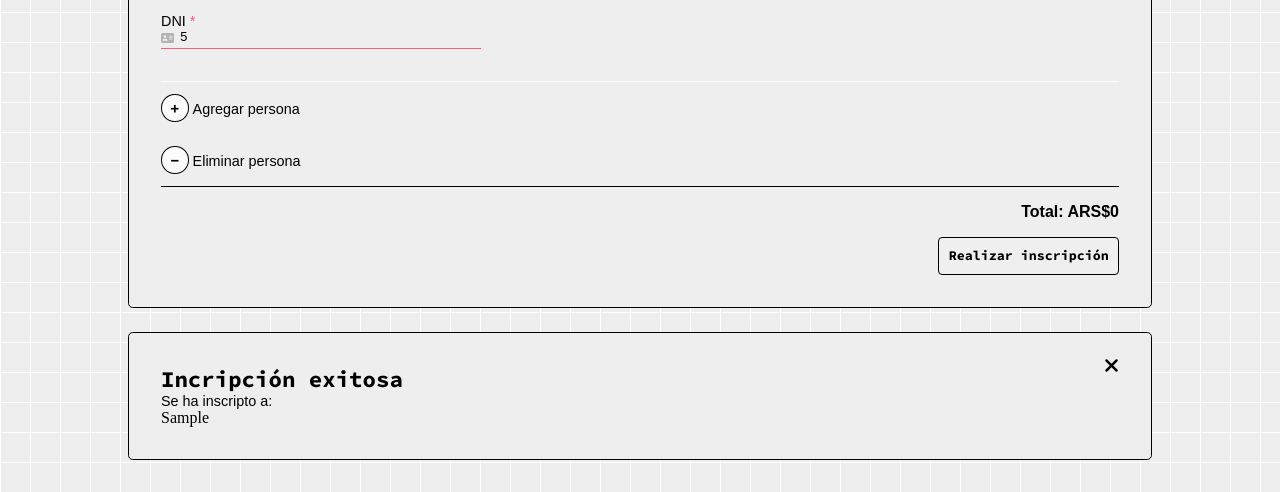
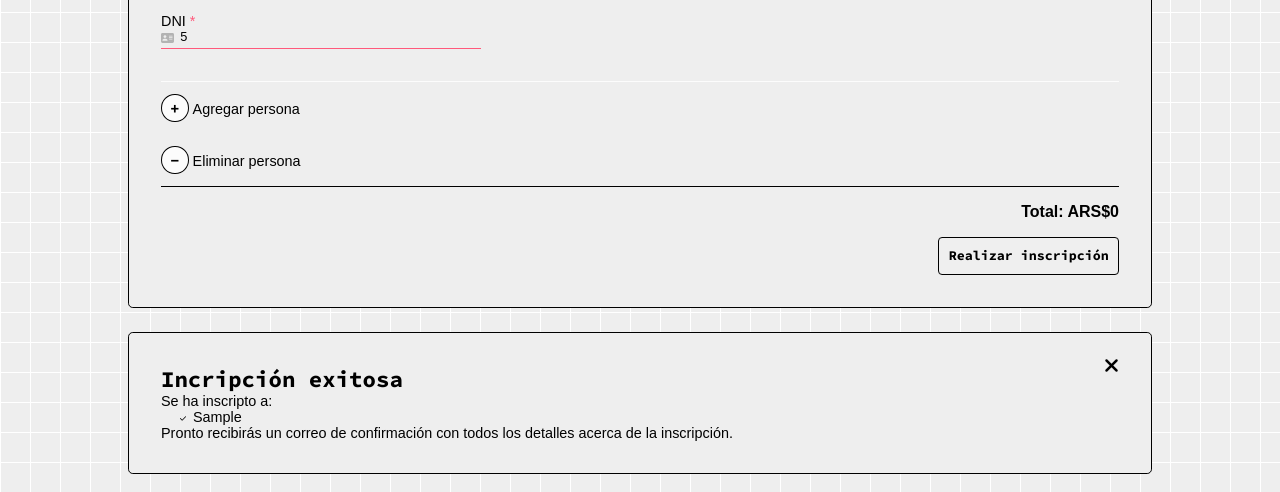
Before and after one commit to elianadenise/academiaclementina, a plain HTML site: page inscripcion.html in a window 1280 px wide. Both pictures are taken after typing "Sample", "name@example.com", "5" into the empty fields and a click on the input "Realizar inscripción". Shown: the part 254-746 px from the top of the page. Drawn offline with Linux system fonts and the light colour scheme; a web font is replaced by a local one.

Commit message:
inscripcion

```diff
--- a/css/inscripcion.css
+++ b/css/inscripcion.css
@@ -5,23 +5,23 @@
   padding: 3em 0;
 }
 
-.inscripcion section article{
+.inscripcion section article {
   height: auto;
   background-color: var(--gris);
   padding: 2em;
   width: 80%;
   margin: auto;
 }
-.inscripcion section:hover{
+.inscripcion section:hover {
   transition: 0.5s;
   filter: drop-shadow(0 0.5vh 0.5vh #cecece);
 }
-.inscripcion form{
+.inscripcion form {
   display: flex;
   flex-direction: column;
   align-items: start;
 }
-.inscripcion form .form-estudiante{
+.inscripcion form .form-estudiante {
   display: flex;
   flex-direction: row;
   flex-wrap: wrap;
@@ -31,11 +31,12 @@
   border-bottom: 1px solid var(--blanco);
   padding: 1em 0;
 }
-.inscripcion form .form-estudiante .datos{
+.inscripcion form .form-estudiante .datos {
   width: 20rem;
   padding: 0 0 1em 0;
 }
-.inscripcion form .form-estudiante .datos input, .inscripcion form .form-estudiante .datos label{
+.inscripcion form .form-estudiante .datos input,
+.inscripcion form .form-estudiante .datos label {
   display: block;
   margin: 0;
 }
@@ -70,27 +71,22 @@
   border: 1px solid var(--negro);
   color: var(--gris);
 }
-.resta{
+.resta {
   margin: auto 0;
 }
-.agregar-persona, .eliminar-persona{
+.agregar-persona,
+.eliminar-persona {
   margin: 1em 0;
 }
-.agregar-persona .suma, .agregar-persona p, .eliminar-persona .resta, .eliminar-persona p{
+.agregar-persona .suma,
+.agregar-persona p,
+.eliminar-persona .resta,
+.eliminar-persona p {
   display: inline;
 }
 
-/* terminos y condiciones
-.terminos-y-condiciones{
-    margin-bottom: 1em;
-}
-.terminos-y-condiciones .check, .terminos-y-condiciones p{
-    display: inline-block;
-    text-align: right;
-} */
-
 /* total */
-.inscripcion .total{
+.inscripcion .total {
   display: flex;
   flex-direction: column;
   align-items: end;
@@ -98,7 +94,7 @@
   padding-top: 1em;
   border-top: 1px solid var(--negro);
 }
-.inscripcion .total p{
+.inscripcion .total p {
   font-size: 1rem;
   font-weight: 600;
   text-align: end;
@@ -118,44 +114,57 @@
   max-width: 100%;
   margin-top: 3em;
 }
-.inscripcion img:hover{
+.inscripcion img:hover {
   filter: none;
   transition: 0.5s;
 }
 
 /* iconos */
-.datos .nombreapellido, .datos .dni, .datos .email{
+.datos .nombreapellido,
+.datos .dni,
+.datos .email {
   background-repeat: no-repeat;
   background-size: 1em;
   background-position: center left;
 }
-.datos .nombreapellido{
+.datos .nombreapellido {
   background-image: url(../img/user-solid.svg);
 }
-.datos .dni{
+.datos .dni {
   background-image: url(../img/address-card-solid.svg);
 }
 .datos .email {
   background-image: url(../img/envelope-solid.svg);
 }
 
-#personasAgregadas{
+#personasAgregadas {
   width: 100%;
 }
 
+#estudiantes-popup li {
+  font-family: var(--fuente-tres);
+  font-size: 0.9em;
+}
+
 /* popup */
-#cerrarPopup{
+#cerrarPopup {
   cursor: pointer;
   color: var(--negro);
   float: right;
 }
-#cerrarPopup:hover{
+#cerrarPopup:hover {
   transition: 0.5s;
   color: var(--rosa);
 }
-.popup-inscriptos{
+.popup-inscriptos {
   margin-top: 1.5em;
 }
-.popup-inscriptos h2{
+.popup-inscriptos h2 {
   text-align: left;
 }
+.popup-inscriptos ul {
+  padding: 0 2em;
+  /* list-style: circle inside; */
+  /* list-style-type:  square; */
+  list-style-image: url("../img/check-solid.svg");
+}
--- a/inscripcion.html
+++ b/inscripcion.html
@@ -139,12 +139,12 @@
     </section>
 
     <section class="popup-inscriptos">
-      <article id="popup" class="borde">
-        <!--D-NONEEEEE-->
+      <article id="popup" class="borde d-none">
         <i class="fa-solid fa-xmark fa-lg" id="cerrarPopup"></i>
         <h2>Incripción exitosa</h2>
         <p>Se ha inscripto a:</p>
         <ul id="estudiantes-popup"></ul>
+        <p>Pronto recibirás un correo de confirmación con todos los detalles acerca de la inscripción.</p>
       </article>
     </section>
 
--- a/js/inscripcion.js
+++ b/js/inscripcion.js
@@ -2,8 +2,9 @@ let formulario = document.getElementById("form-inscripcion");
 formulario.addEventListener("submit", (e) => {
     e.preventDefault();
     validar();
+    // personasInscriptas();
 });
-personasInscriptas();
+
 /* VALIDACIONES */
 let regexLetras = /^[a-zA-Z\s]+$/;
 let regexEmail = /^[0-9a-zA-Z._.-]+\@[0-9a-zA-Z._.-]+\.[0-9a-zA-Z._.-]+$/;
@@ -11,17 +12,22 @@ let regexNumeros = /^[0-9]+$/;
 
 function validar() {
     let personasAgregadas = document.querySelectorAll(".form-estudiante");
-
+    let inscripcion = 0;
     for (let i = 1; i <= personasAgregadas.length; i++) {
         let errorNombreApellido = false;
         let mensajeErrorNombreApellido = "";
         let nombreApellido = document.getElementById(`nombreyapellido${i}`).value;
-        if (!regexLetras.test(nombreApellido) || (nombreApellido.length == 0 || nombreApellido.length > 50)) {
+        if (!regexLetras.test(nombreApellido) ||
+            nombreApellido.length == 0 ||
+            nombreApellido.length > 50) {
             errorNombreApellido = true;
-            mensajeErrorNombreApellido = "Nombre no es válido";
+            mensajeErrorNombreApellido = "Nombre no es válido.";
+        } else {
+            mensajeErrorNombreApellido = "";
         }
         if (errorNombreApellido) {
-            document.getElementById(`errorNombreApellido${i}`).innerHTML = mensajeErrorNombreApellido;
+            document.getElementById(`errorNombreApellido${i}`).innerHTML =
+                mensajeErrorNombreApellido;
         }
 
         let errorEmail = false;
@@ -29,7 +35,9 @@ function validar() {
         let email = document.getElementById(`email${i}`).value;
         if (!regexEmail.test(email)) {
             errorEmail = true;
-            mensajeEmail = "Correo electrónico no es válido";
+            mensajeEmail = "Correo electrónico no es válido.";
+        }else{
+            mensajeEmail = "";
         }
         if (errorEmail) {
             document.getElementById(`errorEmail${i}`).innerHTML = mensajeEmail;
@@ -40,21 +48,30 @@ function validar() {
         let dni = document.getElementById(`dni${i}`).value;
         if (dni.length >= 9 || !regexNumeros.test(dni)) {
             errorDni = true;
-            mensajeDni = "DNI no es válido";
+            mensajeDni = "DNI no es válido.";
+        } else {
+            mensajeDni = "";
         }
         if (errorDni) {
             document.getElementById(`errorDni${i}`).innerHTML = mensajeDni;
         }
 
         if (!errorNombreApellido && !errorEmail && !errorDni) {
-            let popup = document.getElementById("popup");
-            popup.classList.remove("d-none");
-            let cerrarPopup = document.getElementById("cerrarPopup");
-            cerrarPopup.addEventListener("click", () => {
-                popup.classList.add("d-none");
-                formulario.submit();
-            });
+            inscripcion++;
+            // personasInscriptas();
+            // formulario.submit();
         }
+    }
+    // si se logra validar todo
+    if (inscripcion === personasAgregadas.length) {
+        let popup = document.getElementById("popup");
+        popup.classList.remove("d-none");
+        // formulario.submit();
+        let cerrarPopup = document.getElementById("cerrarPopup");
+        cerrarPopup.addEventListener("click", () => {
+            popup.classList.add("d-none");
+        });
+        personasInscriptas();
     }
 }
 
@@ -113,25 +130,56 @@ eliminarPersona.addEventListener("click", () => {
     }
 });
 
+// personasInscriptas();
 // funciona a medias.
 function personasInscriptas() {
     let personasAgregadas = document.querySelectorAll(".form-estudiante");
     let estudiantesPopup = document.getElementById("estudiantes-popup");
-    let inscriptosTotales = ``;
+    // let acum = '';
+    let nombreInscripto = "";
     for (let i = 1; i <= personasAgregadas.length; i++) {
-        let nombreInscripto = document.getElementById(`nombreyapellido${i}`);
-        let inscripto = '';
-        nombreInscripto.addEventListener("input", () => {
-            inscripto = nombreInscripto.value;
-            // let valorActual = inscriptosTotales;
-            inscriptosTotales = `<li>${inscripto}</li>`;
-            estudiantesPopup.innerHTML = inscriptosTotales;
-        });
+        nombreInscripto = document.getElementById(`nombreyapellido${i}`).value;
+        estudiantesPopup.innerHTML += `<li>${nombreInscripto}</li>`;
+    }
+}
 
-    }
+// ESTE NO FUNCIONA
+// function personasInscriptas() {
+//     let personasAgregadas = document.querySelectorAll(".form-estudiante");
+//     let estudiantesPopup = document.getElementById("estudiantes-popup");
+//     estudiantesPopup.innerHTML = ""; // Limpiamos el contenido previo
 
-}
-// esto es lo que creo que esta bien pero no funciona
+//     for (let i = 1; i <= personasAgregadas.length; i++) {
+//         let nombreInscripto = document.getElementById(`nombreyapellido${i}`);let liElement;
+//         nombreInscripto.addEventListener("input", () => {
+//             let inscripto = nombreInscripto.value;
+//             liElement = document.createElement("li");
+//             liElement.textContent = inscripto;
+//             estudiantesPopup.appendChild(liElement);
+//         })
+
+//     }
+// }
+
+// este funciona pero no. este tampoco
+
+// function personasInscriptas() {
+//     let personasAgregadas = document.querySelectorAll(".form-estudiante");
+//     let estudiantesPopup = document.getElementById("estudiantes-popup");
+//     let inscriptosTotales = ``;
+//     for (let i = 1; i <= personasAgregadas.length; i++) {
+//         let nombreInscripto = document.getElementById(`nombreyapellido${i}`);
+//         let inscripto = '';
+//         nombreInscripto.addEventListener("input", () => {
+//             inscripto = nombreInscripto.value;
+//             // let valorActual = inscriptosTotales;
+//             inscriptosTotales = `<li>${inscripto}</li>`;
+//             estudiantesPopup.innerHTML += inscriptosTotales;
+//         });
+//     }
+// }
+
+// esto es lo que creo que esta bien pero no funciona NO FUNCIONA
 // function personasInscriptas() {
 //     let personasAgregadas = document.querySelectorAll(".form-estudiante");
 //     let estudiantesPopup = document.getElementById("estudiantes-popup");
```
Also changed, not shown: img/check-solid.svg (added). Lines whose indentation alone changed are shown as unchanged.
